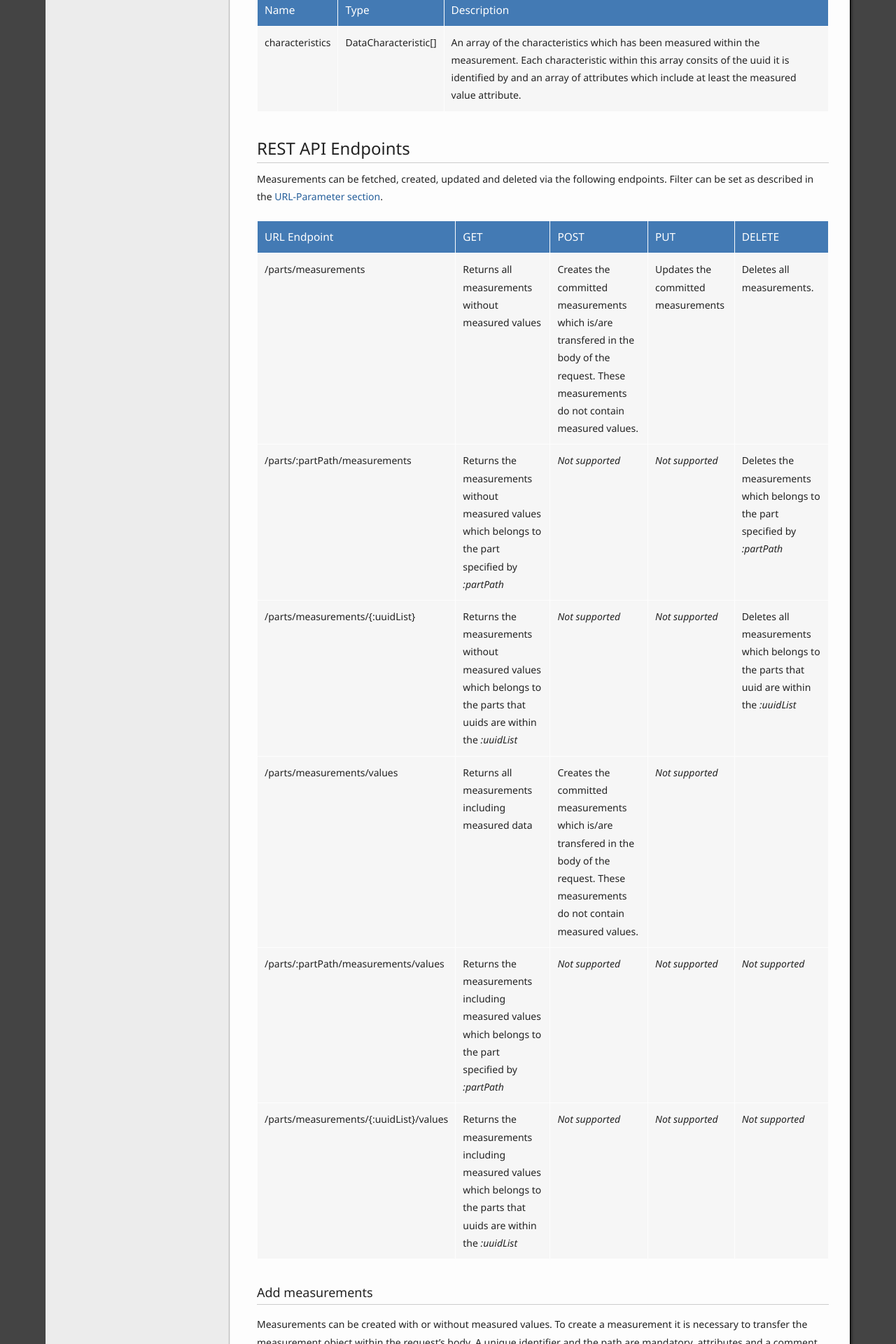
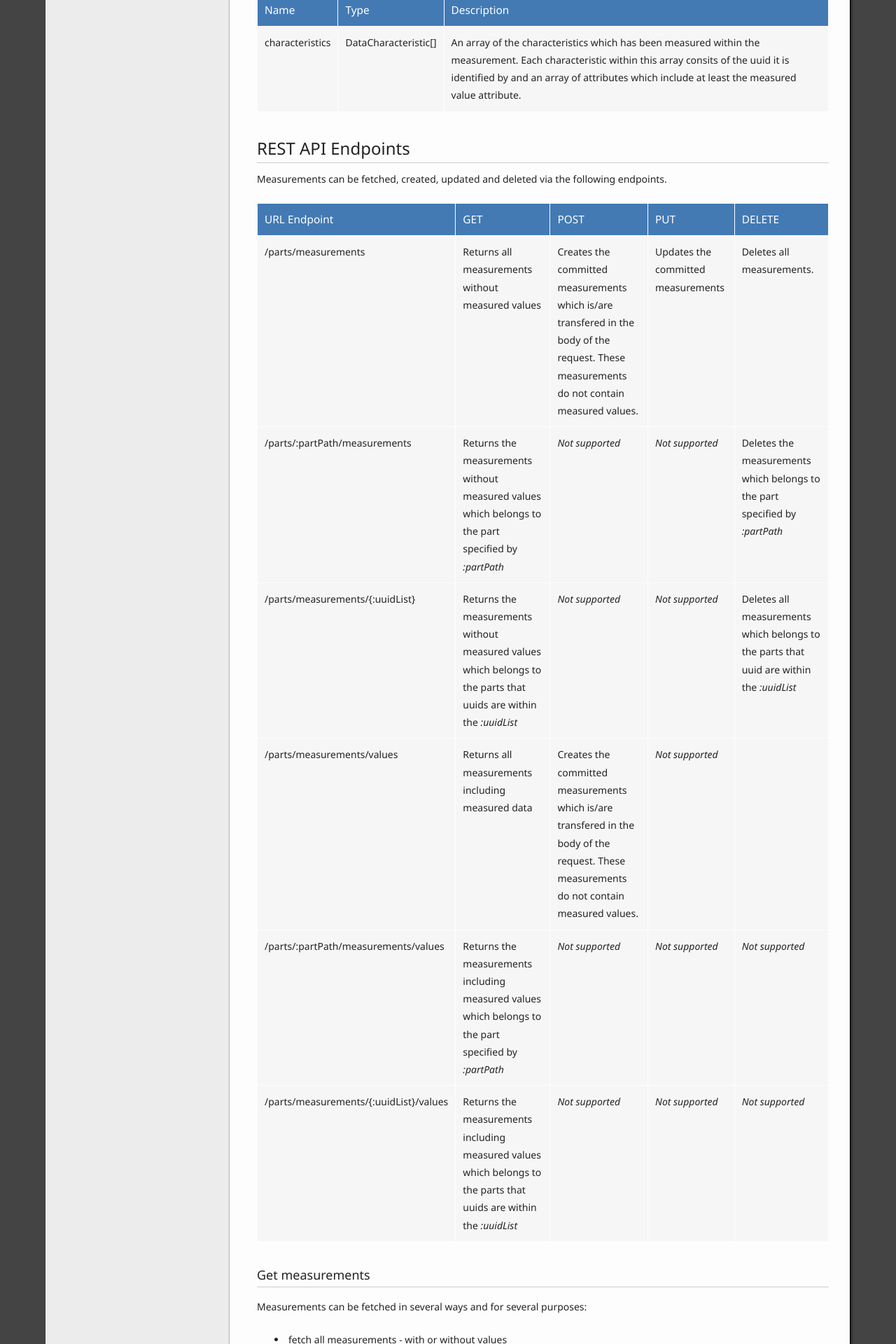
Before and after one commit to ZEISS-PiWeb/PiWeb-Api, a Jekyll site: the page built from _pages/025-measurements.md, in a window 1280 px wide. Shown: the part 751-2671 px from the top of the page at 70% size. Built offline with Jekyll 4.4.1, drawn with Linux system fonts in a browser that asks for light colours; some of the changed text lies outside the part shown.

Commit message:
Update 025-measurements.md

```diff
--- a/_pages/025-measurements.md
+++ b/_pages/025-measurements.md
@@ -34,7 +34,7 @@
 
 ## {{ page.sections['endpoint'] }}
 
-Measurements can be fetched, created, updated and deleted via the following endpoints. Filter can be set as described in the [URL-Parameter section]({{site.baseurl }}/general/restapi/#{{ page.subCategory }}).
+Measurements can be fetched, created, updated and deleted via the following endpoints.
 
 URL Endpoint | GET | POST | PUT | DELETE
 -------------|-----|------|-----|-------
@@ -47,13 +47,73 @@
 
 {% comment %}----------------------------------------------------------------------------------------------- {% endcomment %}
 
+### Get measurements
+
+Measurements can be fetched in several ways and for several purposes:
+
+* fetch all measurements - with or without values
+* fetch measurements for a particular part path - with or without values
+* fetch measurements for particular parts by their uuids - with or without values
+* fetch measurements by their uuids - with or without values
+
+Each request can be restricted by the respective filter values as described in the [URL-Parameter section]({{site.baseurl }}/general/restapi/#{{ page.subCategory }})
+
+{% assign exampleCaption="Fetch all measurements for the 'metal part' including measured values - restrict to measurements newer than 01.01.2015" %}
+{% assign comment="" %}
+
+{% capture jsonrequest %}
+{% highlight http %}
+POST /dataServiceRest/parts/|metal%20part/measurements/values?filter=searchCondition:4>[2015-01-01T00:00:00Z] HTTP/1.1
+{% endhighlight %}
+{% endcapture %}
+
+{% capture jsonresponse %}
+
+{% highlight json %}
+{
+  ...
+   "data":
+   [
+     {
+       "characteristics":
+       {
+           "360f55e5-77c3-49f9-9a5e-80d0a9040e2d":
+           {
+               "1": "0.24966522"
+           },
+           "b5c98235-c75c-41a4-aced-2a38c70a3866":
+           {
+               "1": "0.4457339"
+           },
+           "85bbb406-810e-4062-8a9f-c7b636cb61bd":
+           {
+               "1": "0.24981162"
+           }
+       },
+       "uuid": "5b59cac7-9ecd-403c-aa26-56dd25892421",
+       "partUuid": "e42c5327-6258-4c4c-b3e9-6d22c30938b2",
+       "lastModified": "2015-03-09T09:19:38.653Z",
+       "attributes":
+       {
+           "4": "2015-03-09T19:12:00Z",
+           "6": "3",
+           "7": "0"
+       }
+      },
+      ...
+}
+{% endhighlight %}
+{% endcapture %}
+
+{% include exampleFieldset.html %}
+
 ### Add measurements
 
 Measurements can be created with or without measured values. To create a measurement it is necessary to transfer the measurement object within the request's body. A unique identifier and the path are mandatory, attributes and a comment are optional. The attribute keys which are used for the attributes must come from the parts/characteristics attribute range (specified in the {{ site.links['configuration'] }})
 
 {{ site.images['info'] }} The comment is only added if versioning is enabled in server settings.
 
-{% assign exampleCaption="Create an measurement without values" %}
+{% assign exampleCaption="Create a measurement without values" %}
 {% assign comment="" %}
 
 {% capture jsonrequest %}
@@ -95,3 +155,61 @@
 {% endcapture %}
 
 {% include exampleFieldset.html %}
+
+{% assign exampleCaption="Create a measurement with measured values" %}
+{% assign comment="" %}
+
+{% capture jsonrequest %}
+{% highlight http %}
+POST /dataServiceRest/parts/measurements/values HTTP/1.1
+{% endhighlight %}
+
+{% highlight json %}
+[
+  {
+    "uuid": "4b59cac7-9ecd-403c-aa26-56dd25892421",
+      "partUuid": "e42c5327-6258-4c4c-b3e9-6d22c30938b2",
+      "lastModified": "2014-11-03T09:27:28.253Z",
+      "attributes": {
+        "4": "2015-03-09T19:12:00Z",
+        "6": "3",
+        "7": "0"
+      },
+      "characteristics":
+      {
+         "360f55e5-77c3-49f9-9a5e-80d0a9040e2d":
+         {
+             "1": "0.24966522"
+         },
+         "b5c98235-c75c-41a4-aced-2a38c70a3866":
+         {
+             "1": "0.4457339"
+         },
+         "85bbb406-810e-4062-8a9f-c7b636cb61bd":
+         {
+             "1": "0.24981162"
+         }
+      }
+  }
+]
+{% endhighlight %}
+{% endcapture %}
+
+{% capture jsonresponse %}
+{% highlight http %}
+HTTP/1.1 201 Created
+{% endhighlight %}
+
+{% highlight json %}
+{
+   "status":
+   {
+       "statusCode": 201,
+       "statusDescription": "Created"
+   },
+   "category": "Success"
+}
+{% endhighlight %}
+{% endcapture %}
+
+{% include exampleFieldset.html %}
```
